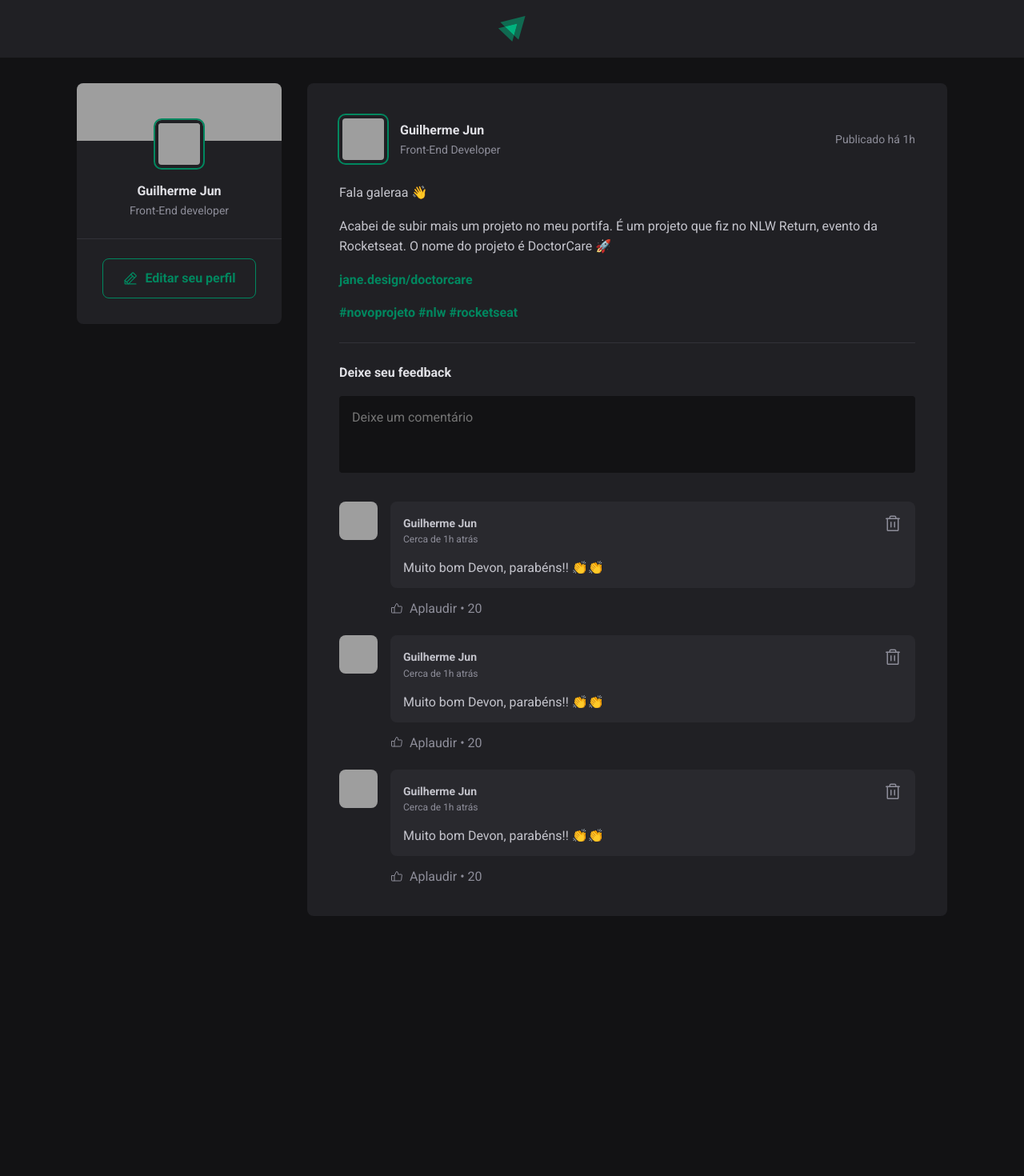
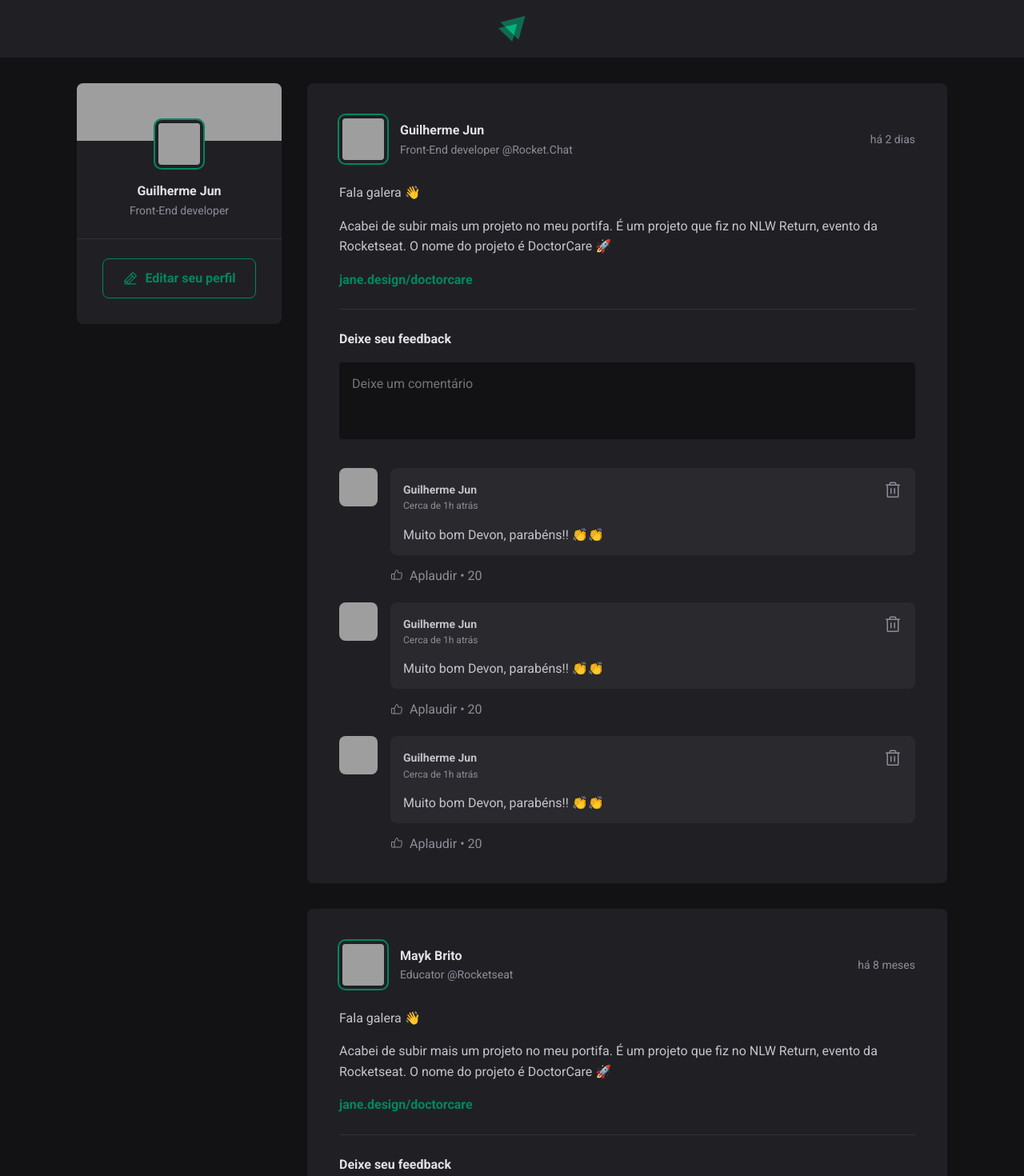
Before and after one commit to guijun13/ignite-feed, a React (Vite) app: page / in a window 1280 px wide. Shown: the top 1470 px of the page at 80% size. Before the commit the page ends 1177 px from the top, so only its background shows below. Built offline with nearby package versions, Linux system fonts and the light colour scheme; grey boxes are pictures that could not be loaded.

Commit message:
add posts data as objects

```diff
--- a/package.json
+++ b/package.json
@@ -9,6 +9,7 @@
     "preview": "vite preview"
   },
   "dependencies": {
+    "date-fns": "^2.29.3",
     "phosphor-react": "^1.4.1",
     "react": "^18.2.0",
     "react-dom": "^18.2.0"
--- a/src/App.jsx
+++ b/src/App.jsx
@@ -1,28 +1,59 @@
 import { Header } from './components/Header';
+import { Post } from './components/Post'
 import { Sidebar } from './components/Sidebar';
-import { Post } from './components/Post';
-
 import styles from './App.module.css';
 
 import './global.css';
 
+const posts = [
+  {
+    id: 1,
+    author: {
+      avatarUrl: 'https://github.com/guijun13.png',
+      name: 'Guilherme Jun',
+      role: 'Front-End developer @Rocket.Chat'
+    },
+    content: [
+      { type: 'paragraph', content: 'Fala galera 👋' },
+      { type: 'paragraph', content: 'Acabei de subir mais um projeto no meu portifa. É um projeto que fiz no NLW Return, evento da Rocketseat. O nome do projeto é DoctorCare 🚀' },
+      { type: 'link', content: 'jane.design/doctorcare' },
+    ],
+    publishedAt: new Date('2023-01-03 20:00:00'),
+  },
+  {
+    id: 2,
+    author: {
+      avatarUrl: 'https://github.com/maykbrito.png',
+      name: 'Mayk Brito',
+      role: 'Educator @Rocketseat'
+    },
+    content: [
+      { type: 'paragraph', content: 'Fala galera 👋' },
+      { type: 'paragraph', content: 'Acabei de subir mais um projeto no meu portifa. É um projeto que fiz no NLW Return, evento da Rocketseat. O nome do projeto é DoctorCare 🚀' },
+      { type: 'link', content: 'jane.design/doctorcare' },
+    ],
+    publishedAt: new Date('2022-05-10 20:00:00'),
+  },
+];
+
 export function App() {
-
   return (
-    <div >
+    <div>
       <Header />
-
       <div className={styles.wrapper}>
         <Sidebar />
         <main>
-          <Post
-            author="Diego Fernandes"
-            content="Lorem, ipsum dolor sit amet consectetur adipisicing elit. Maxime itaque quas corporis beatae veritatis, reprehenderit asperiores vitae quod possimus qui dignissimos unde deleniti consequatur quae, repellat debitis sunt, est rerum!"
-          />
+        {posts.map(post => {
+            return (
+              <Post
+                author={post.author}
+                content={post.content}
+                publishedAt={post.publishedAt}
+              />
+            )
+          })}
         </main>
       </div>
     </div>
   )
 }
-
-export default App
--- a/src/components/Post.jsx
+++ b/src/components/Post.jsx
@@ -1,45 +1,56 @@
+import { format, formatDistanceToNow } from 'date-fns';
+import ptBR from 'date-fns/locale/pt-BR';
+
 import { Avatar } from './Avatar';
 import { Comment } from './Comment';
+
 import styles from './Post.module.css';
 
-export function Post() {
+export function Post({ author, publishedAt, content }) {
+  const publishedDateFormatted = format(publishedAt, "d 'de' LLLL 'às' HH:mm'h'", {
+    locale: ptBR,
+  });
+
+  const publishedDateRelativeToNow = formatDistanceToNow(publishedAt, {
+    locale: ptBR,
+    addSuffix: true
+  });
+
   return (
     <article className={styles.post}>
       <header>
         <div className={styles.author}>
-        <Avatar src="https://github.com/guijun13.png" />
+          <Avatar src={author.avatarUrl} />
           <div className={styles.authorInfo}>
-            <strong>Guilherme Jun</strong>
-            <span>Front-End Developer</span>
+            <strong>{author.name}</strong>
+            <span>{author.role}</span>
           </div>
         </div>
 
-        <time title="11 de Maio às 08:13h" dateTime="2022-05-11 08:13:00">Publicado há 1h</time>
+        <time title={publishedDateFormatted} dateTime={publishedAt.toISOString()}>
+          {publishedDateRelativeToNow}
+        </time>
       </header>
 
       <div className={styles.content}>
-        <p>Fala galeraa 👋</p>
-        <p>Acabei de subir mais um projeto no meu portifa. É um projeto que fiz no NLW Return, evento da Rocketseat. O nome do projeto é DoctorCare 🚀</p>
-        <p><a href="">jane.design/doctorcare</a></p>
-        <p>
-          <a href="">#novoprojeto</a>{' '}
-          <a href="">#nlw</a>{' '}
-          <a href="">#rocketseat</a>
-        </p>
+        {content.map(line => {
+          if (line.type === 'paragraph') {
+            return <p>{line.content}</p>;
+          } else if (line.type === 'link') {
+            return <p><a href="#">{line.content}</a></p>
+          }
+        })}
       </div>
 
       <form className={styles.commentForm}>
         <strong>Deixe seu feedback</strong>
-
         <textarea
           placeholder="Deixe um comentário"
         />
-
         <footer>
           <button type="submit">Publicar</button>
         </footer>
       </form>
-
       <div className={styles.commentList}>
         <Comment />
         <Comment />
--- a/src/main.jsx
+++ b/src/main.jsx
@@ -1,6 +1,6 @@
 import React from 'react'
 import ReactDOM from 'react-dom/client'
-import App from './App'
+import { App } from './App'
 
 ReactDOM.createRoot(document.getElementById('root')).render(
   <React.StrictMode>
```
Also changed, not shown: 1 other file (tests, documents, lock files or other folders).
